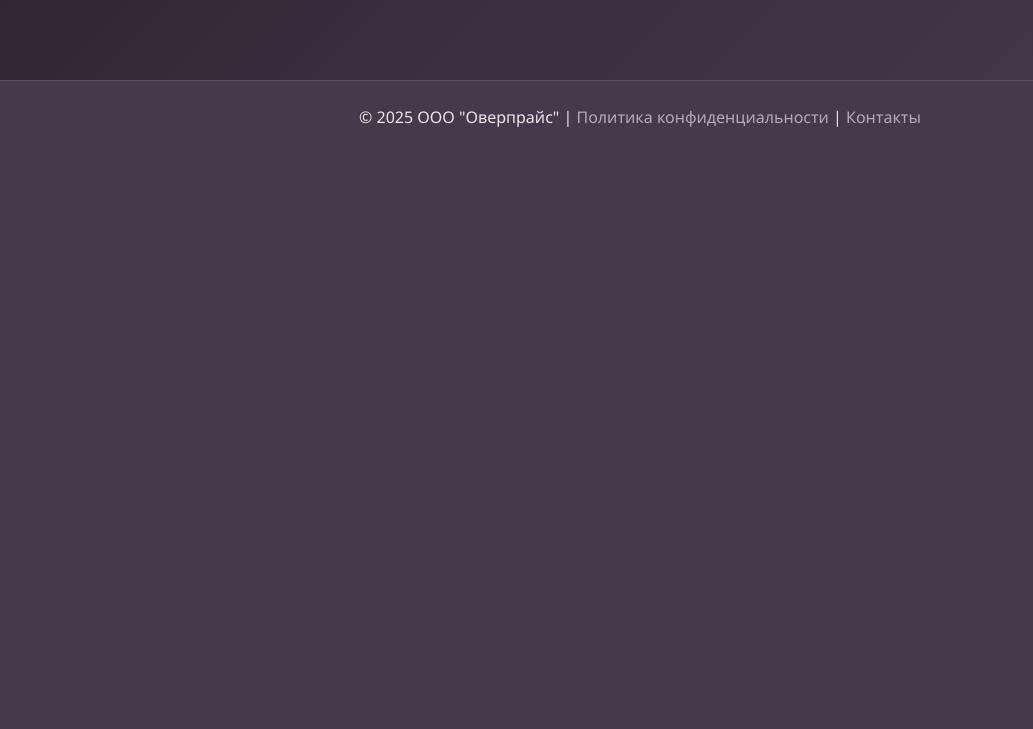
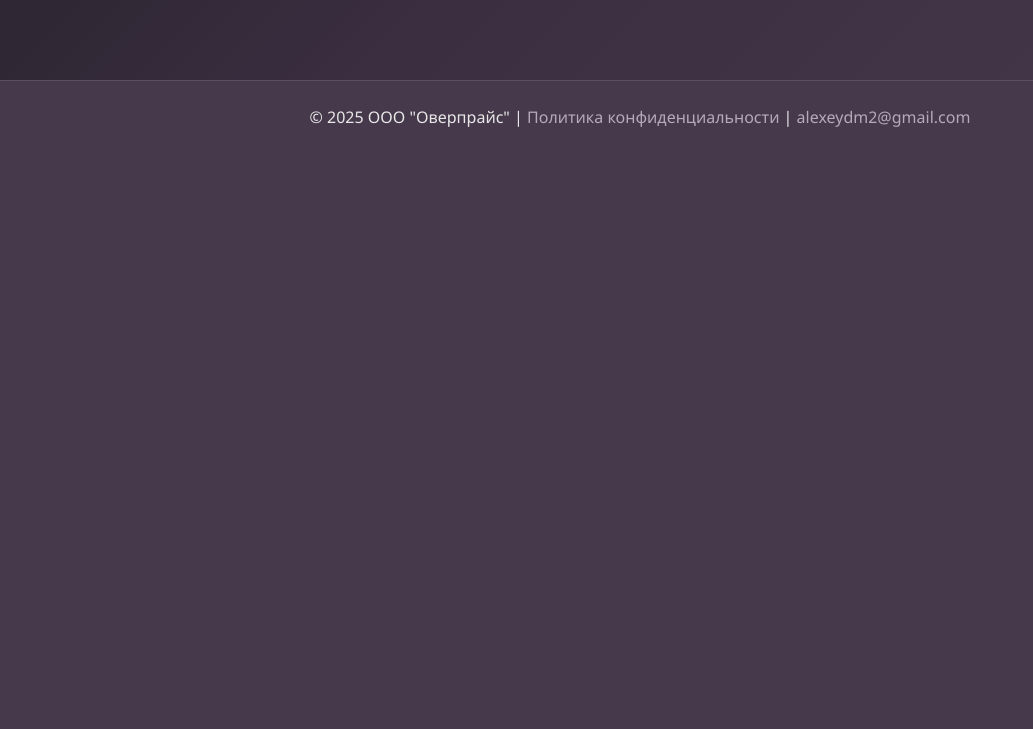
Before and after one commit to strhzy/electronic_course, a Django app: page /cart/ in a window 1280 px wide. Shown: the part 592-1321 px from the top of the page, without its empty margins (0-1033 px from the left). Run offline with Django 5.2, Linux system fonts and the light colour scheme; parts of the project's set-up code (start-up, migrations or seed data) failed here and were passed over.

Commit message:
add mail to footer

```diff
--- a/templates/footer.html
+++ b/templates/footer.html
@@ -1,6 +1,6 @@
 <footer class="footer text-center py-4">
     <div class="container">
-        <p class="mb-0">© 2025 ООО "Оверпрайс" | <a href="#">Политика конфиденциальности</a> | <a href="#">Контакты</a></p>
+        <p class="mb-0">© 2025 ООО "Оверпрайс" | <a href="#">Политика конфиденциальности</a> | <a href="mailto:alexeydm2@gmail.com">alexeydm2@gmail.com</a></p>
     </div>
 </footer>
 
```
